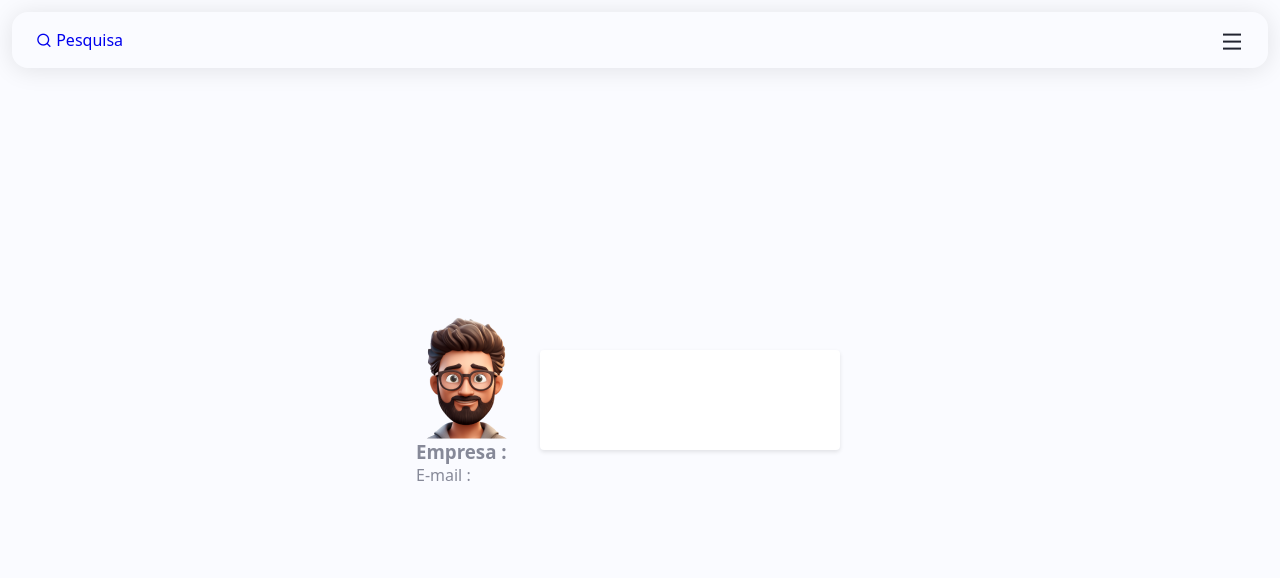
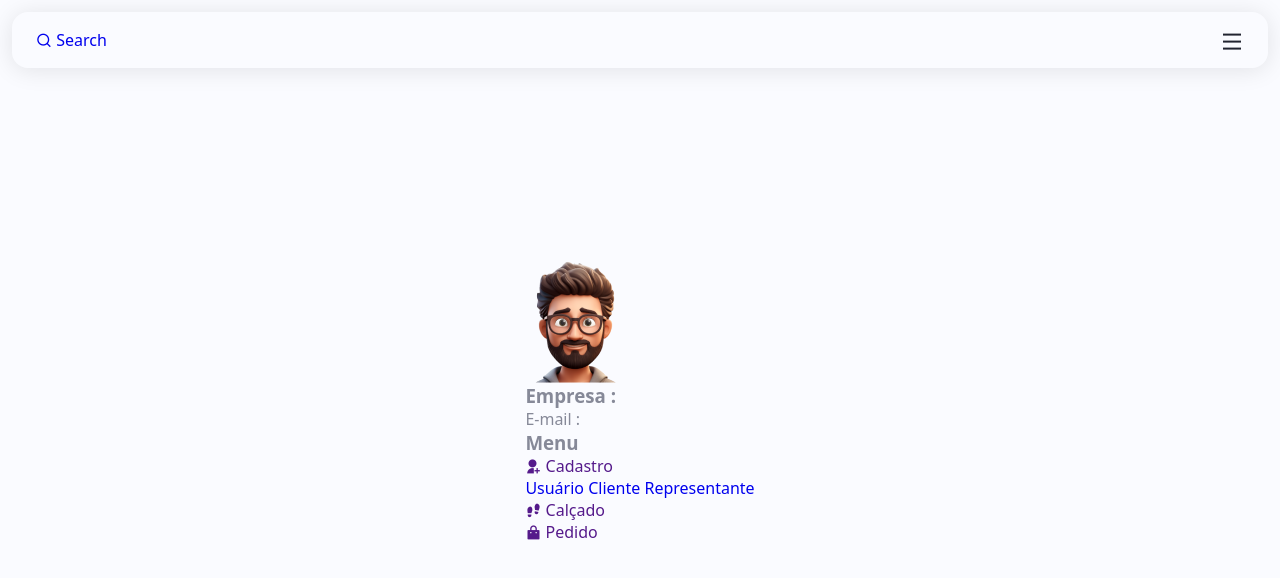
Before and after one commit to Fabiiandeev/Pedido-online-Cal-ado, a website: page public/index.html in a window 1280 px wide. Drawn offline with nearby package versions, Linux system fonts and the light colour scheme.

Commit message:
cadastro sidebar

```diff
--- a/public/index.html
+++ b/public/index.html
@@ -18,7 +18,7 @@
         <div class="header__container">
             <a href="header__logo">
                 <i class="ri-search-line"></i>
-                <span>Pesquisa</span>
+                <span>Search</span>
             </a>
 
             <button
@@ -42,15 +42,59 @@
                     <h3>Empresa :</h3>
                     <span>E-mail :</span>
                 </div>
+
+            </div>
+
+            <div class="sidebar__content">
+                   <div>
+                    <h3 class="sidebar__title">Menu</h3>
+
+                    <div class="sidebar__list">
+                        <div class="sidebar__list">
+                            <a href="" class="sidebar__link">
+                                <i class="ri-user-add-fill"></i>
+                                <span> Cadastro</span>
+
+                            </a>
+
+                            <div class="sidebar__link">
+                                <a href="usuario.html" class="sidebar__link">Usuário</a>
+                                <a href="cadastroCliente.html" class="sidebar__link">Cliente</a>
+                                <a href="representantes.html" class="sidebar__link" >Representante</a>
+
+                            </div>
+
+
+                        </div>
+
+                        <div class="sidebar__list">
+                            <a href="" class="sidebar__link">
+                                <i class="ri-footprint-fill"></i>
+                                <span>Calçado</span>
+                            </a>
+                        </div>
+
+
+
+                        <div class="sidebar__list">
+                            <a href="" class="sidebar__link">
+                                <i class="ri-shopping-bag-fill"></i>
+                                <span>Pedido</span>
+                            </a>
+
+
+
+
+
+                    </div>
+                   </div>
             </div>
         </div>
 
+
     </nav>
 
-    <!--=========== MAIN ==========-->
-    <main class="main container" id="main">
 
-    </main>
 
     <script src="js/script.js"></script>
 </head>
--- a/public/style/login.css
+++ b/public/style/login.css
@@ -41,7 +41,7 @@ body{
 
 
 #loginContainer input{
-    width: 100%;
+    width: 70%;
     padding: 10px;
     margin-bottom: 10px;
     border: 1px solid #ccc;
@@ -51,7 +51,7 @@ body{
 
 
 #loginContainer button {
-    width: 100%;
+    width: 80%;
     padding: 10px;
     background-color: hsl(228, 85%, 63%);
     color: #fff;
```
Also changed, not shown: public/login.html (+1 -1 lines), public/Cliente.html (added), public/representantes.html (added), public/usuario.html (added).
